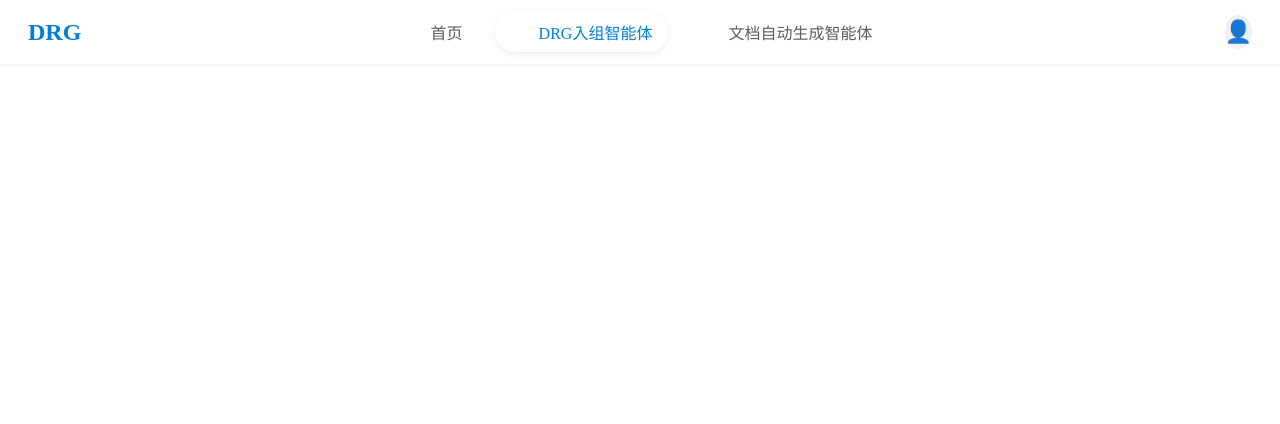
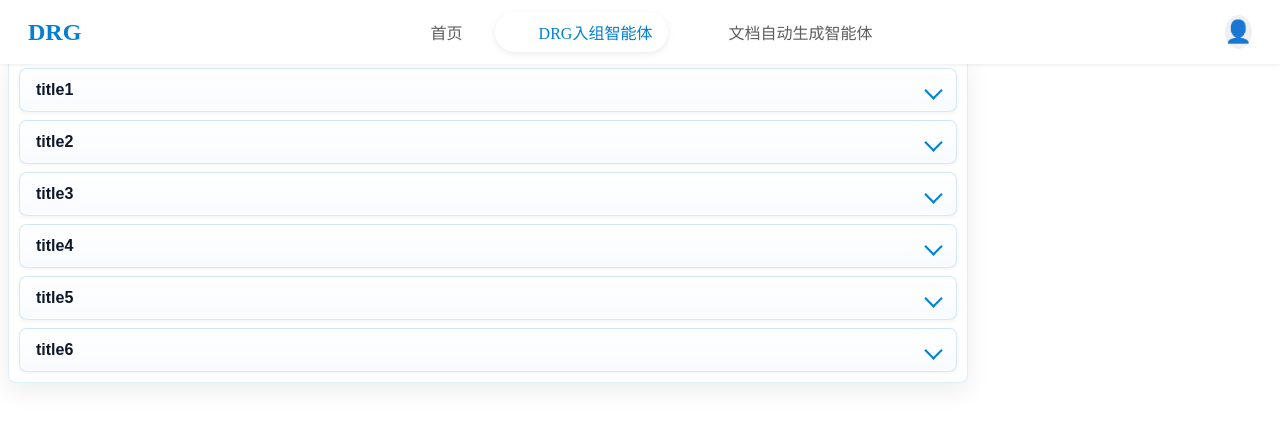
Before and after one commit to zhegebi/DRG, a Vue app in the folder client/: page /DRG in a window 1280 px wide. Shown: the top 424 px of the page. Built offline with nearby package versions, Linux system fonts and the light colour scheme; some icons are missing; the HTML template or start-up script is replaced by a standard one.

Commit message:
Add feature: submenu in DropDownMenu

```diff
--- a/client/src/components/DropDownMenu.vue
+++ b/client/src/components/DropDownMenu.vue
@@ -13,8 +13,16 @@
       <span class="trigger-arrow" aria-hidden="true"></span>
     </button>
 
-    <div v-if="isOpen" :id="panelId" ref="contentRef" class="dropdown-content">
-      <p>{{ content }}</p>
+    <div
+      v-if="isOpen"
+      :id="panelId"
+      ref="contentRef"
+      class="dropdown-content"
+      :class="{ 'dropdown-content--menu': panelType === 'menu' }"
+    >
+      <slot>
+        <p>{{ content }}</p>
+      </slot>
     </div>
   </div>
 </template>
@@ -26,18 +34,20 @@ interface Props {
   title?: string
   content?: string
   defaultOpen?: boolean
+  panelType?: 'text' | 'menu'
 }
 
 const props = withDefaults(defineProps<Props>(), {
   title: '下拉菜单标题',
   content: '这里可以显示下拉菜单中的详细文字内容。',
   defaultOpen: false,
+  panelType: 'text',
 })
 
 const isOpen = ref(props.defaultOpen)
 const contentRef = ref<HTMLElement | null>(null)
 const panelId = `dropdown-panel-${Math.random().toString(36).slice(2, 10)}`
-const bottomStickThreshold = 24
+const bottomStickThreshold = 15
 
 const scrollToBottom = () => {
   const content = contentRef.value
@@ -52,6 +62,8 @@ const isContentNearBottom = () => {
   return content.scrollHeight - content.scrollTop - content.clientHeight <= bottomStickThreshold
 }
 
+const shouldAutoScroll = () => props.panelType === 'text'
+
 const scrollToBottomAfterRender = async () => {
   await nextTick()
   requestAnimationFrame(scrollToBottom)
@@ -59,13 +71,13 @@ const scrollToBottomAfterRender = async () => {
 
 const toggleMenu = async () => {
   isOpen.value = !isOpen.value
-  if (!isOpen.value) return
+  if (!isOpen.value || !shouldAutoScroll()) return
 
   await scrollToBottomAfterRender()
 }
 
 onMounted(() => {
-  if (isOpen.value) {
+  if (isOpen.value && shouldAutoScroll()) {
     void scrollToBottomAfterRender()
   }
 })
@@ -74,6 +86,7 @@ watch(
   () => props.content,
   () => {
     if (!isOpen.value) return
+    if (!shouldAutoScroll()) return
     if (!isContentNearBottom()) return
 
     void scrollToBottomAfterRender()
@@ -134,18 +147,18 @@ watch(
   transform: rotate(45deg);
 }
 
-.is-open .dropdown-trigger {
+.dropdown-menu.is-open > .dropdown-trigger {
   border-color: rgba(0, 127, 212, 0.45);
   box-shadow: 0 4px 14px rgba(15, 23, 42, 0.08);
 }
 
-.is-open .trigger-arrow {
+.dropdown-menu.is-open > .dropdown-trigger .trigger-arrow {
   transform: rotate(-135deg);
 }
 
 .dropdown-content {
   margin-top: 5px;
-  height: 100px;
+  height: 60px;
   padding: 5px 15px;
   border: 1px solid rgba(0, 127, 212, 0.12);
   border-radius: 8px;
@@ -161,6 +174,20 @@ watch(
   word-break: break-word;
   scrollbar-width: thin;
   scrollbar-color: rgba(0, 127, 212, 0.35) transparent;
+}
+
+.dropdown-content--menu {
+  height: auto;
+  padding: 10px;
+  white-space: normal;
+}
+
+.dropdown-content--menu :deep(.dropdown-menu) {
+  max-width: none;
+}
+
+.dropdown-content--menu :deep(.dropdown-menu + .dropdown-menu) {
+  margin-top: 8px;
 }
 
 .dropdown-content :deep(p) {
--- a/client/src/views/DRG.vue
+++ b/client/src/views/DRG.vue
@@ -1,6 +1,13 @@
 <template>
     <div class="drg_agent_layout">
-        <DropDownMenu :title="'title'" :content="content"/>
+        <DropDownMenu :title="'parent'" :panel-type="'menu'" :default-open="true">
+            <DropDownMenu :title="'title1'" :content="content"/>
+            <DropDownMenu :title="'title2'" :content="content"/>
+            <DropDownMenu :title="'title3'" :content="content"/>
+            <DropDownMenu :title="'title4'" :content="content"/>
+            <DropDownMenu :title="'title5'" :content="content"/>
+            <DropDownMenu :title="'title6'" :content="content"/>
+        </DropDownMenu>
     </div>
 </template>
 
```
